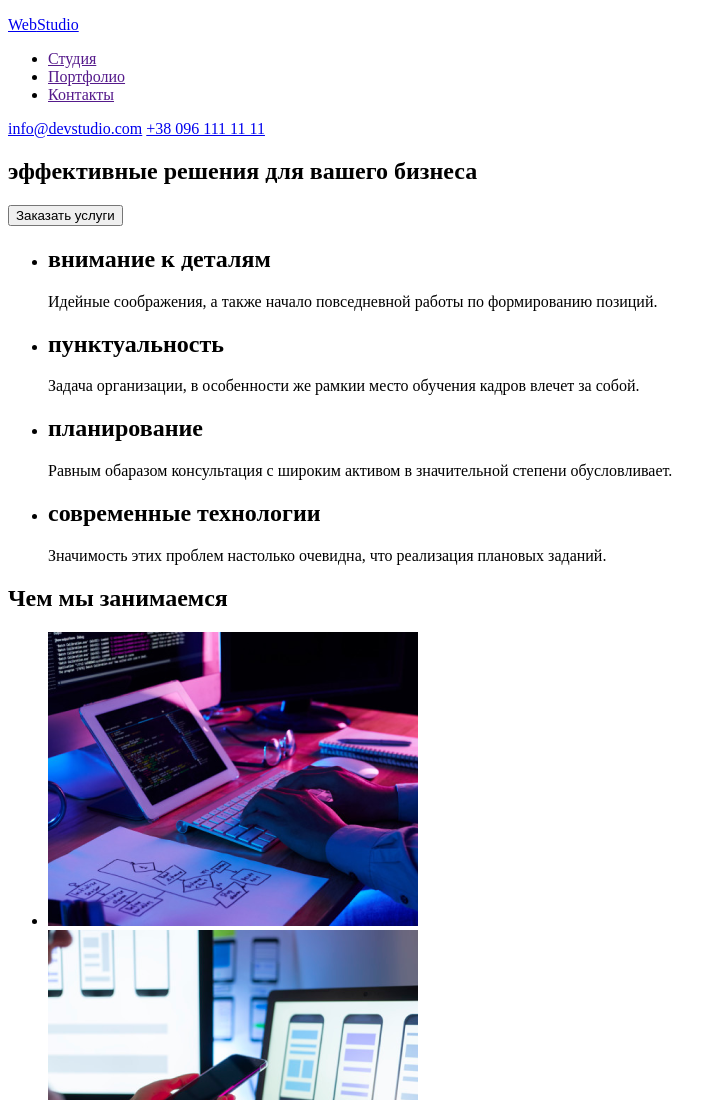
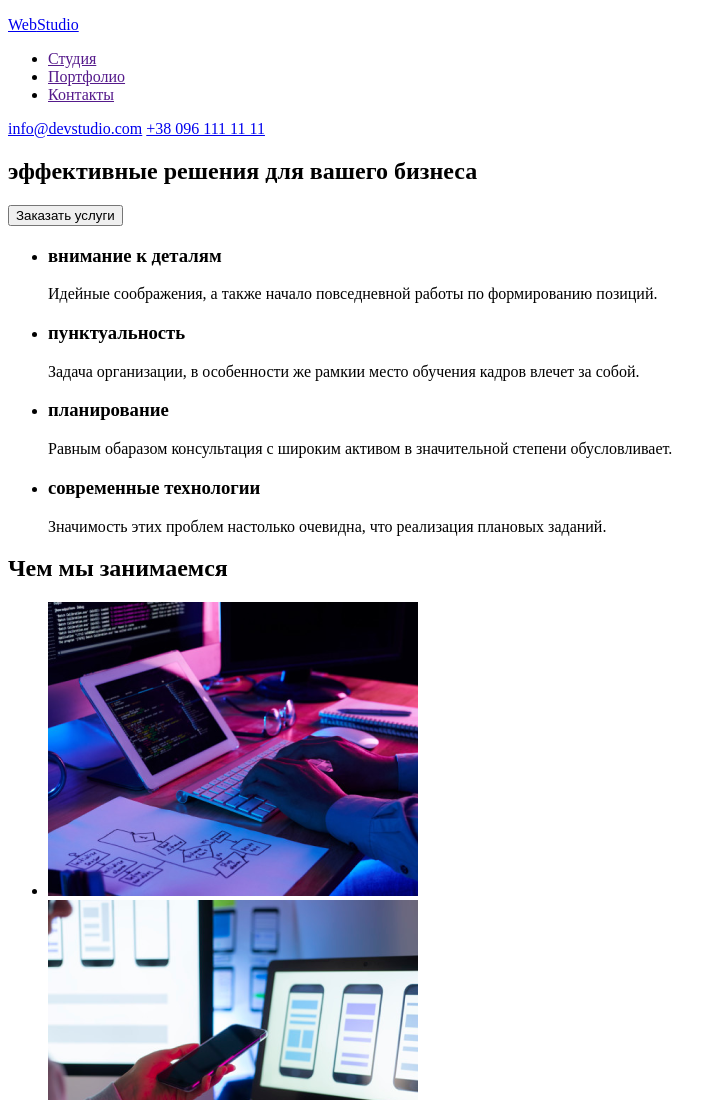
Before and after one commit to AlexanderShalyahin/goit-markup-hw-01, a plain HTML site: page index.html in a window 1280 px wide. Shown: the top 1100 px of the page, without its empty margins (0-727 px from the left). Drawn offline with Linux system fonts and the light colour scheme.

Commit message:
update indtx.hnvl ver. 2

```diff
--- a/index.html
+++ b/index.html
@@ -35,24 +35,25 @@
             <button type="button">Заказать услуги</button>
         </section>
         <section>
+            <h2 hidden>наши правила</h2>
             <ul>
                 <li>
-                    <h2>внимание к деталям</h2>
+                    <h3>внимание к деталям</h3>
                     <p>Идейные соображения, а также начало повседневной работы по формированию
                         позиций.</p>
                 </li>
                 <li>
-                    <h2>пунктуальность</h2>
+                    <h3>пунктуальность</h3>
                     <p>Задача организации, в особенности же рамкии место обучения кадров влечет за
                         собой.</p>
                 </li>
                 <li>
-                    <h2>планирование</h2>
+                    <h3>планирование</h3>
                     <p>Равным обаразом консультация с широким активом в значительной степени
                         обусловливает.</p>
                 </li>
                 <li>
-                    <h2>современные технологии</h2>
+                    <h3>современные технологии</h3>
                     <p>Значимость этих проблем настолько очевидна, что реализация плановых заданий.
                     </p>
                 </li>
```
